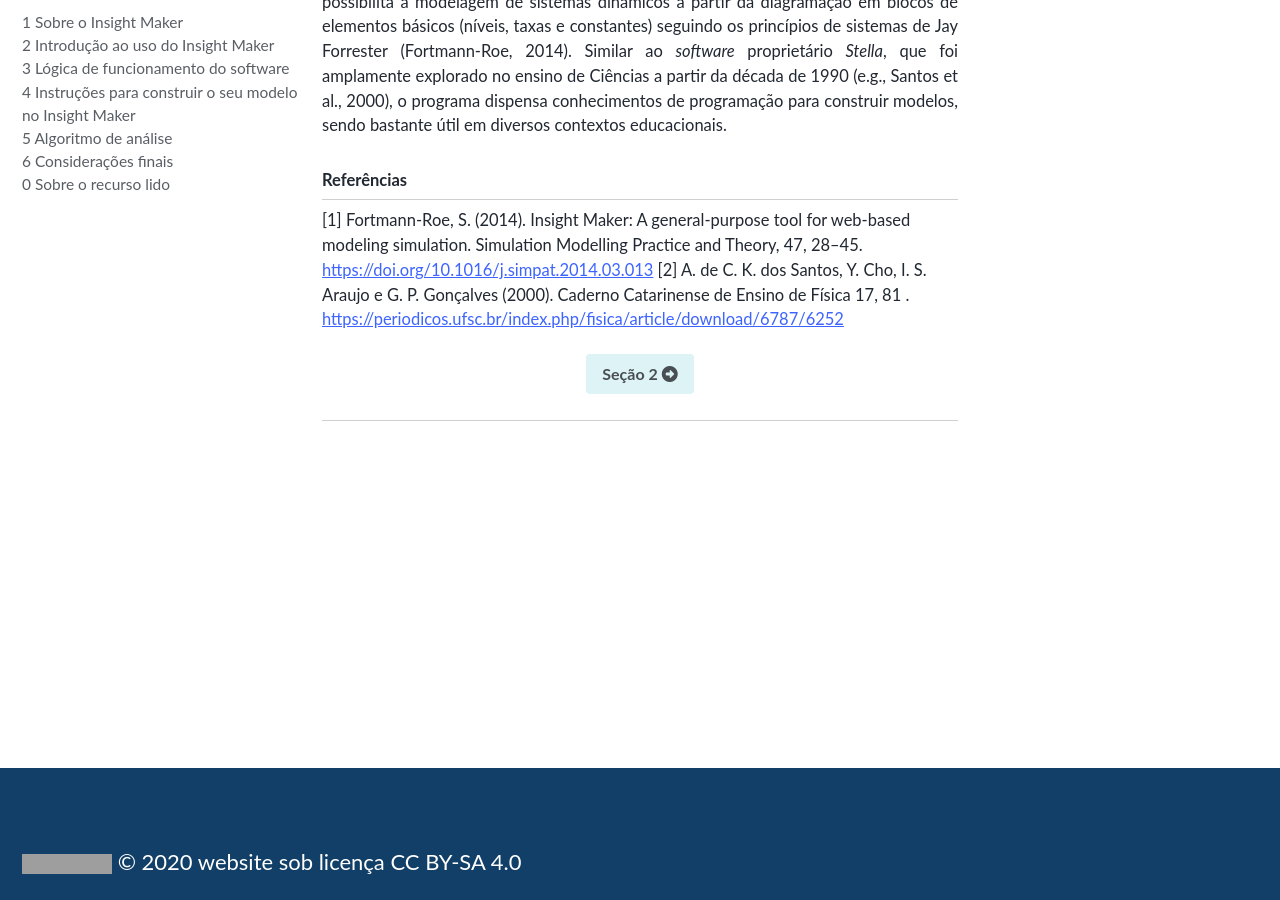
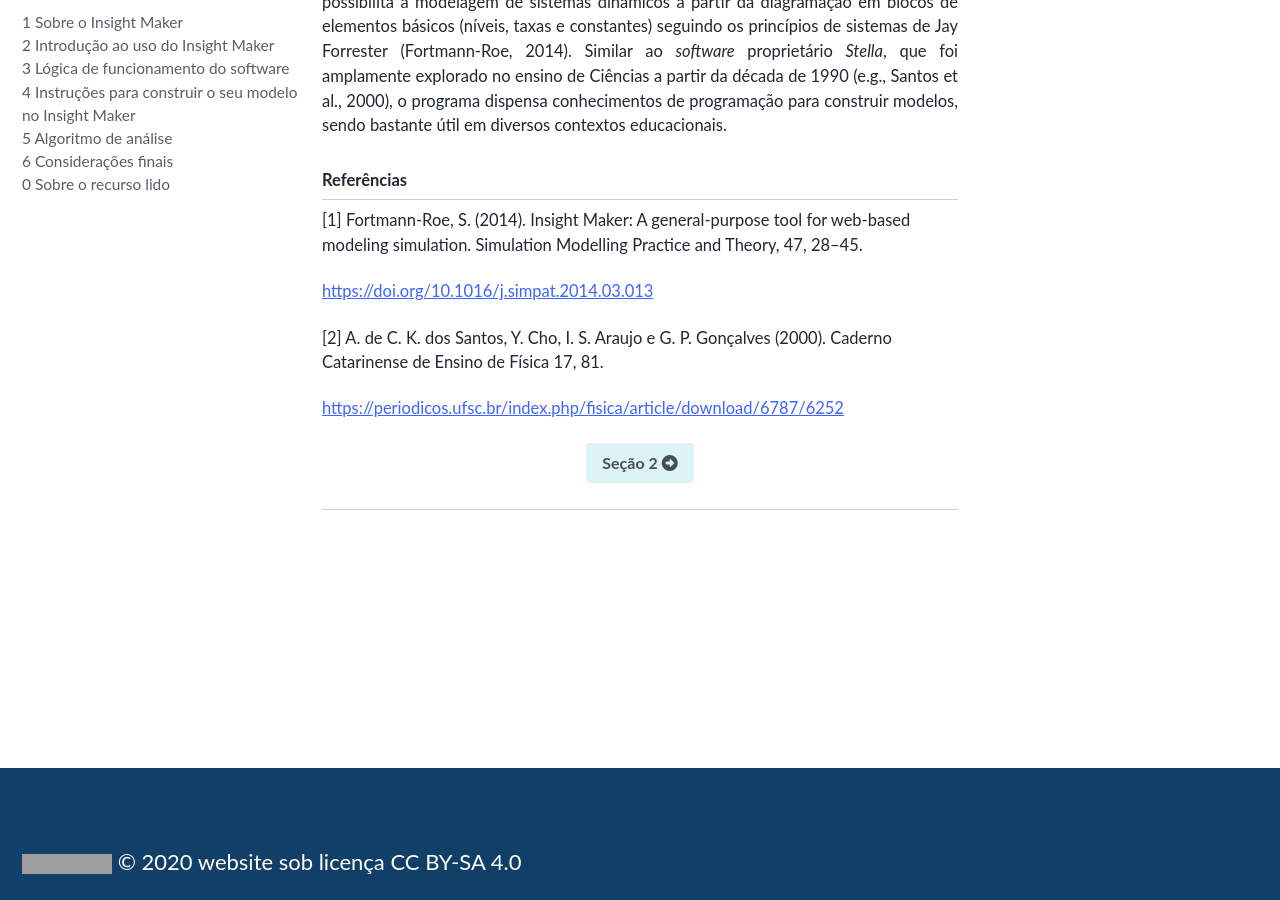
Before and after one commit to milenalauschner/MM, a Jekyll site: the page built from index.md, in a window 1280 px wide and 900 px high, scrolled down 374 px. Built offline with Jekyll 4.4.1, drawn with Linux system fonts in a browser that asks for light colours; cached includes are drawn as plain includes; nearby versions of some CDN libraries; some web fonts are replaced; grey boxes are pictures that could not be loaded.

Commit message:
Update index.md

```diff
--- a/index.md
+++ b/index.md
@@ -16,9 +16,15 @@
 ## Referências
 [1] Fortmann-Roe, S. (2014). Insight Maker: A general-purpose tool for web-based modeling
 simulation. Simulation Modelling Practice and Theory, 47, 28–45.
+{: .text-left}
+
 <a href="https://doi.org/10.1016/j.simpat.2014.03.013">https://doi.org/10.1016/j.simpat.2014.03.013</a>
+{: .text-left}
+
 [2] A. de C. K. dos Santos, Y. Cho, I. S. Araujo e G. P. Gonçalves (2000). Caderno Catarinense de
-Ensino de Física 17, 81 .
+Ensino de Física 17, 81.
+{: .text-left}
+
 <a href="https://periodicos.ufsc.br/index.php/fisica/article/download/6787/6252">https://periodicos.ufsc.br/index.php/fisica/article/download/6787/6252</a>
 {: .text-left}
 
```
